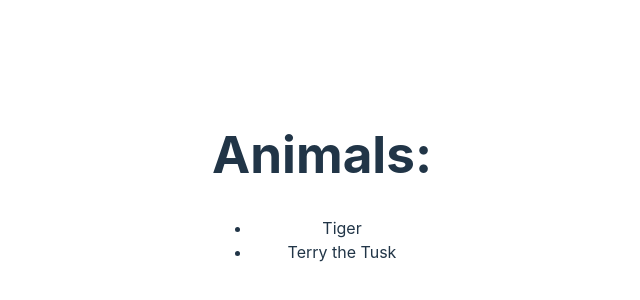
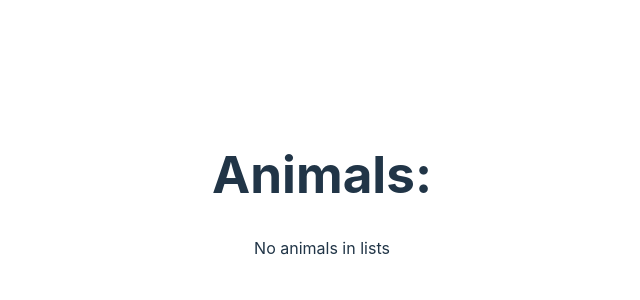
Before and after one commit to georgetsai2028/reactCCTransfer, a React (Vite) app: page / in a window 1280 px wide. Shown: the part 214-514 px from the top of the page, without its empty margins (318-958 px from the left). Built offline with nearby package versions, Linux system fonts and the light colour scheme.

Commit message:
conditional rendering with nested && operator

```diff
--- a/src/Test.jsx
+++ b/src/Test.jsx
@@ -4,28 +4,24 @@ export function ListItem(props){
 }
 
 export function List(props){
-
-        if (!props.animalList)
-        {
-            return <div> Loading...</div>
-        }
-
-        if (props.animalList.length === 0)
-        {
-            return <div>There are no animals in the list!</div>
-        }
-        return (
+    return(
+       <>
+       {!props.animalList && <div>Loading... </div>}
+       {props.animalList && props.animalList.length > 0 && (
         <ul>
-            {props.animalList.map((animal)=> {
-                return animal.startsWith("T") && <ListItem key={animal} animal = {animal} />;
+            {props.animalList.map((animal) =>{
+            return <ListItem key={animal} animal= {animal} />;
             })}
         </ul>
+       )}
+       {props.animalList && props.animalList.length === 0 && <div> No animals in lists</div>}
+       </>
     );
-
 }
 
+
 export function Test(){
-    const animals = ["Bear", "Zebra", "Tiger", "Panda", "Dog", "Terry the Tusk"];
+    const animals = [];
     return (
         <div>
             <h1> Animals: </h1>
```
